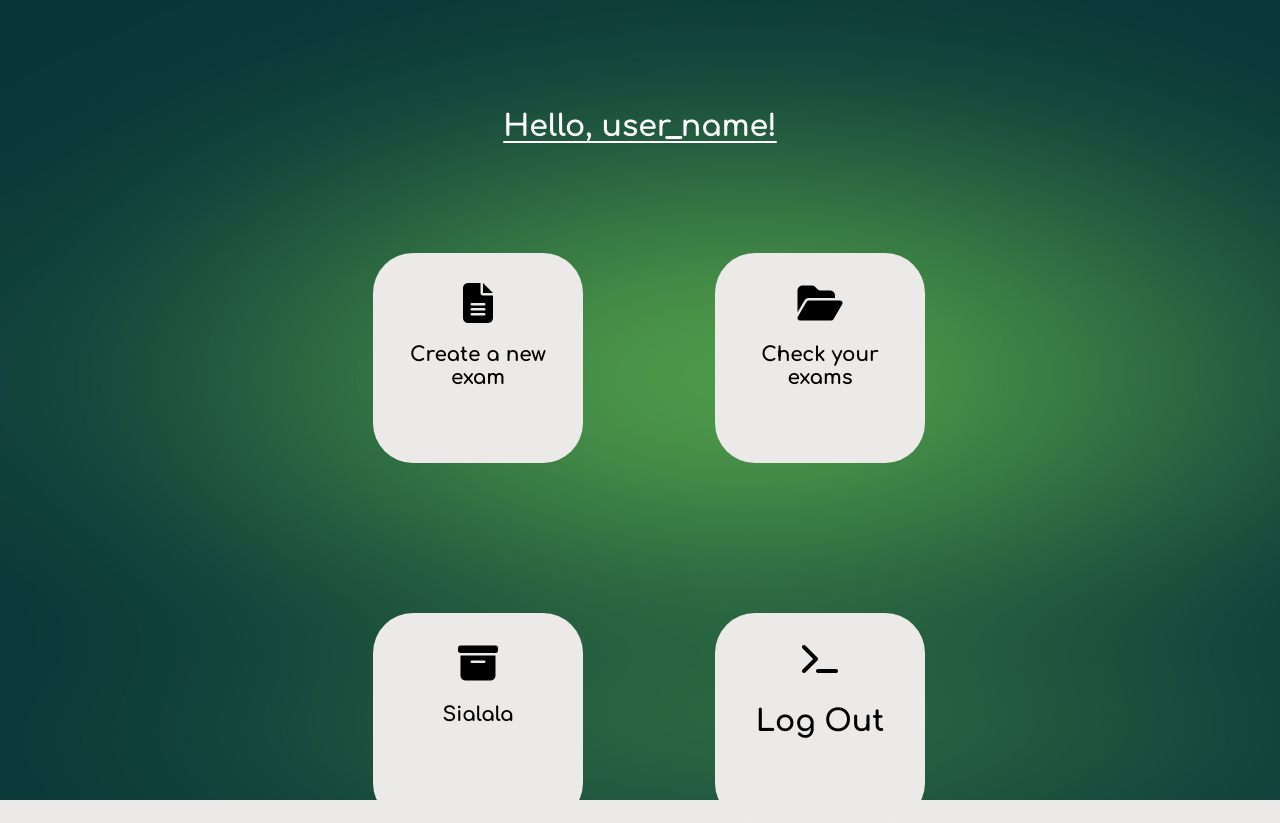
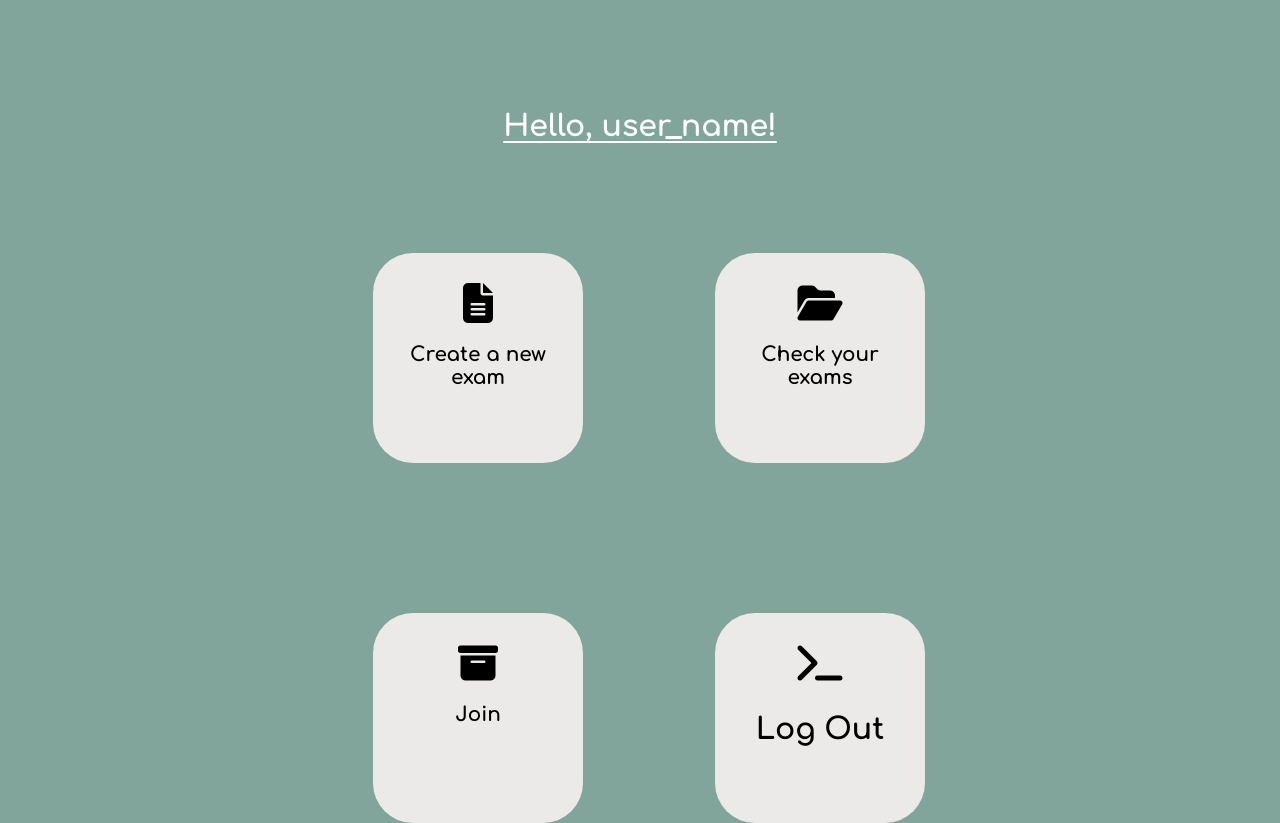
Before and after one commit to jonyp123/szkola, a PHP site: page /menu.html in a window 1280 px wide. Run offline with PHP 8.4, Linux system fonts and the light colour scheme; some libraries are stand-ins or nearby versions.

Commit message:
ulepszona wersja menu

```diff
--- a/menu.css
+++ b/menu.css
@@ -41,10 +41,9 @@
 
 
 body{
-    background-color: #ece9e9;
     margin: 0;
     padding: 0;
-    background-image: url(/photos/tlo2.jpg);
+    background-color: #3f7465a5;
     background-repeat: no-repeat;
     background-size: cover;
 
@@ -62,6 +61,7 @@ body{
     position: relative;
     top: 20%;
     text-align: center;
+
 
 }
 
@@ -130,8 +130,9 @@ body{
 }
 
 
-.grid-item1,.grid-item2,.grid-item3 {
+.grid-item1,.grid-item2,.grid-item3, .grid-item4 {
     font-size: 20px;
+    cursor: pointer;
 }
 
 .grid-item1:hover, .grid-item1:focus{
--- a/menu.html
+++ b/menu.html
@@ -9,6 +9,7 @@
 <body>
   <div class="hello">
 <p class="anim">Hello, user_name!</p></div>
+
 <div class="grid-container">
 
     <div class="grid-item1"><i class="fa-solid fa-file-lines fa-2x"></i><p>
@@ -23,7 +24,7 @@
     </div>
   </div>
     <div class="grid-item3"><i class="fa-solid fa-box-archive fa-2x"></i><p>
-      Sialala
+      Join
     </p></div>
     <div class="grid-item4"><i class="fa-solid fa-terminal fa-2x"></i><p>Log Out</p></div>
 
```
